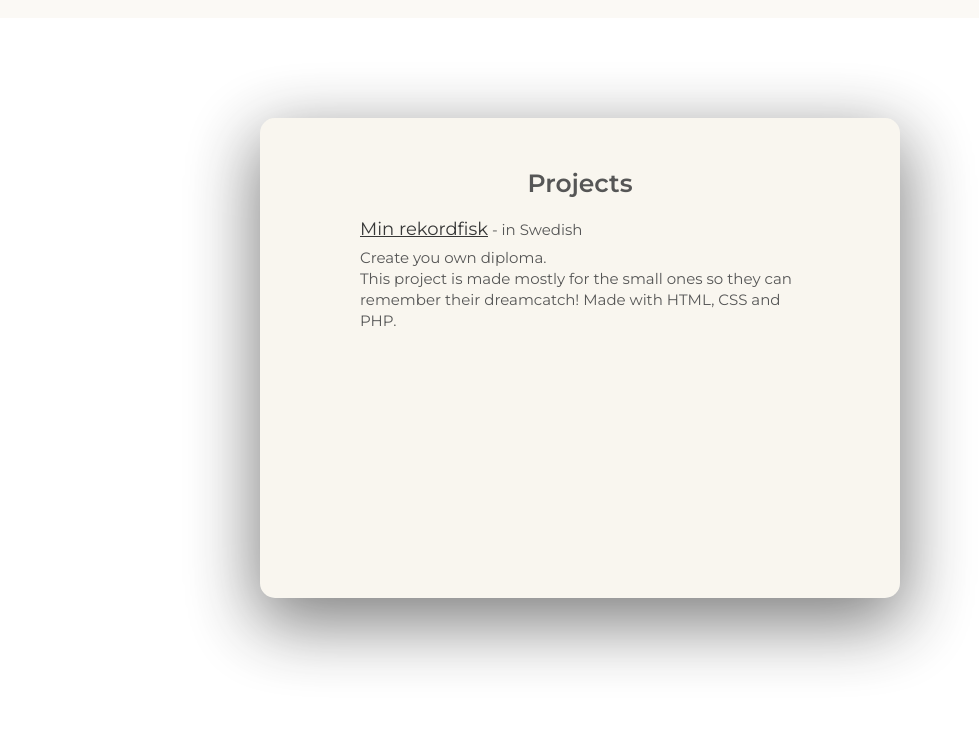
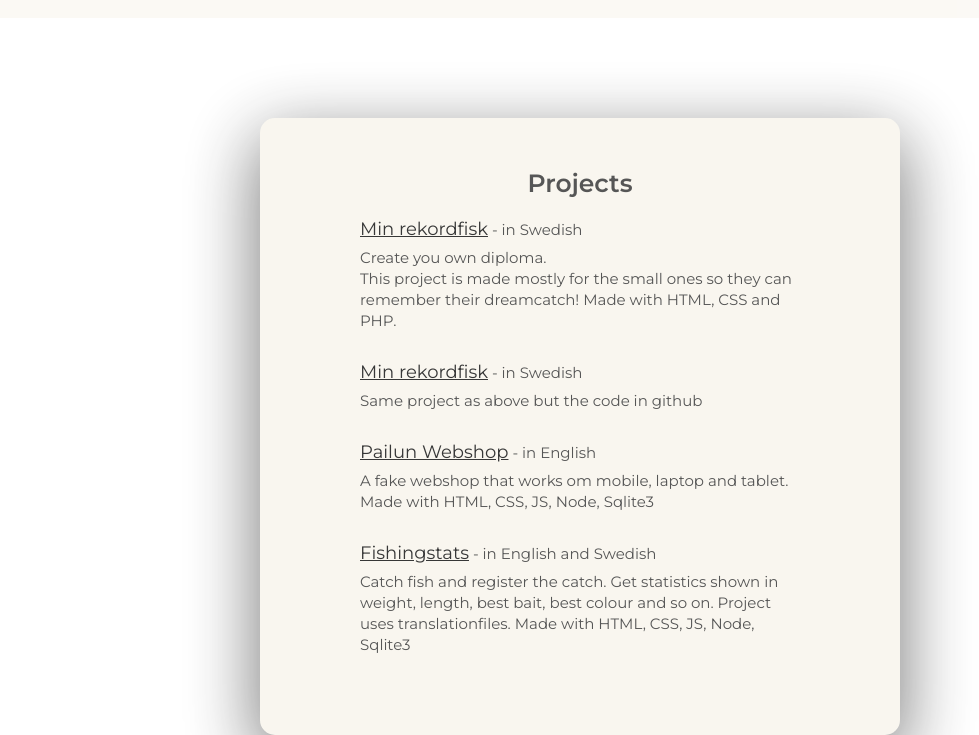
Before and after one commit to patlof/my-portfolio, a plain HTML site: page portfolio.html in a window 1280 px wide. Shown: the part 100-835 px from the top of the page, without its empty margins (60-1039 px from the left). Before the commit the page ends 800 px from the top, so only its background shows below. Drawn offline with Linux system fonts and the light colour scheme.

Commit message:
Adding more projects

```diff
--- a/css/style.css
+++ b/css/style.css
@@ -247,4 +247,5 @@ textarea {
   margin-top: 0.7rem;
   font-size: 1.5rem;
   line-height: 1.4;
+  margin-bottom: 2em;
 }
--- a/portfolio.html
+++ b/portfolio.html
@@ -34,6 +34,22 @@
               <a href="https://www.webfrog.se/minrekordfisk/">Min rekordfisk</a><span class="languages"> - in Swedish</span>
               <p class="paragraph-project">Create you own diploma. <br>This project is made mostly for the small ones so they can remember their dreamcatch! Made with HTML, CSS and PHP.</p>
             </div>
+
+            <div class="project links-portfolio">
+              <a href="https://github.com/patlof/minrekordfisk">Min rekordfisk</a><span class="languages"> - in Swedish</span>
+              <p class="paragraph-project">Same project as above but the code in github</p>
+            </div>
+
+            <div class="project links-portfolio">
+              <a href="https://github.com/patlof/p-webshop">Pailun Webshop</a><span class="languages"> - in English</span>
+              <p class="paragraph-project">A fake webshop that works om mobile, laptop and tablet. Made with HTML, CSS, JS, Node, Sqlite3</p>
+            </div>
+
+            <div class="project links-portfolio">
+              <a href="https://github.com/patlof/fishingstats">Fishingstats</a><span class="languages"> - in English and Swedish</span>
+              <p class="paragraph-project">Catch fish and register the catch. Get statistics shown in weight, length, best bait, best colour and so on. Project uses translationfiles. Made with HTML, CSS, JS, Node, Sqlite3</p>
+            </div>
+
           </div>
         </div>
       </div>
```
